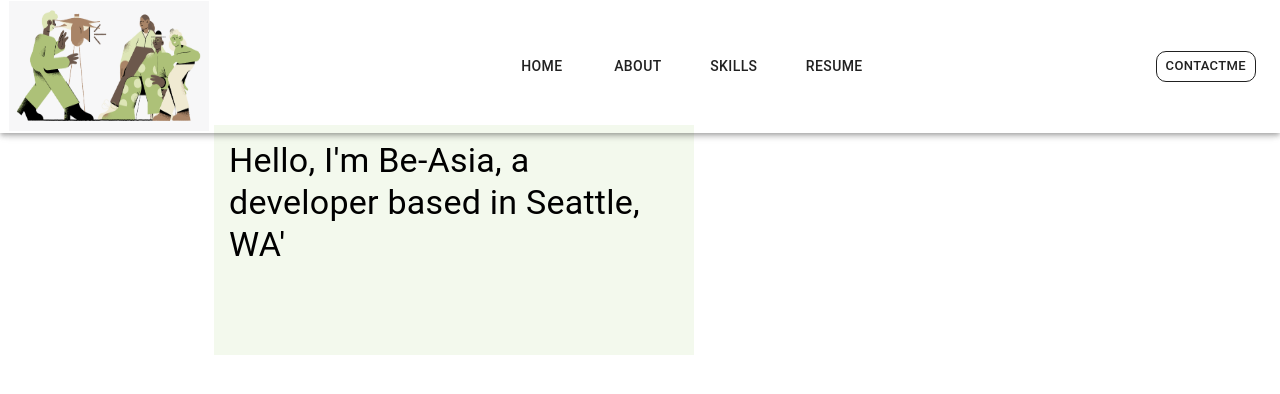
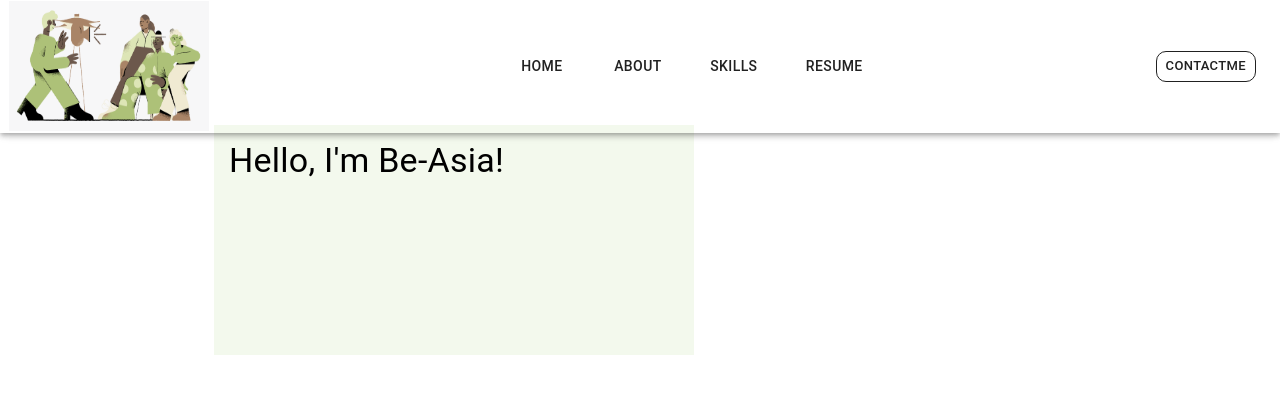
Before and after one commit to amerigirl/website, a React (Create React App) app: page / in a window 1280 px wide. Shown: the top 394 px of the page. Built offline with nearby package versions, Linux system fonts and the light colour scheme.

Commit message:
working through the navbar

```diff
--- a/src/Components/AboutMe.jsx
+++ b/src/Components/AboutMe.jsx
@@ -30,7 +30,7 @@ const AboutMe = () => {
           }}
         >
           <Typography variant="h4" component="div">
-            Hello, I'm Be-Asia, a developer based in Seattle, WA'
+            Hello, I'm Be-Asia!
           </Typography>
         </Box>
       </Container>
```
